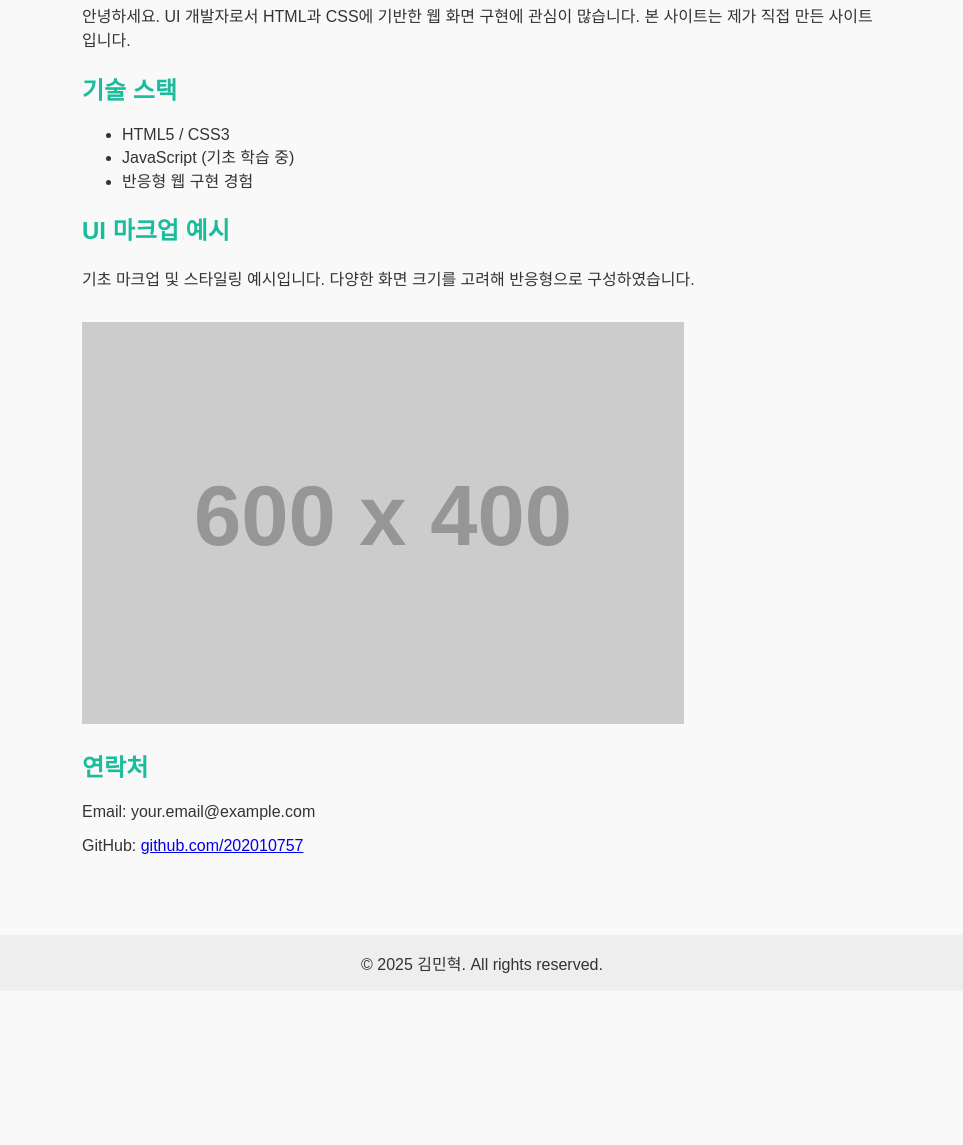
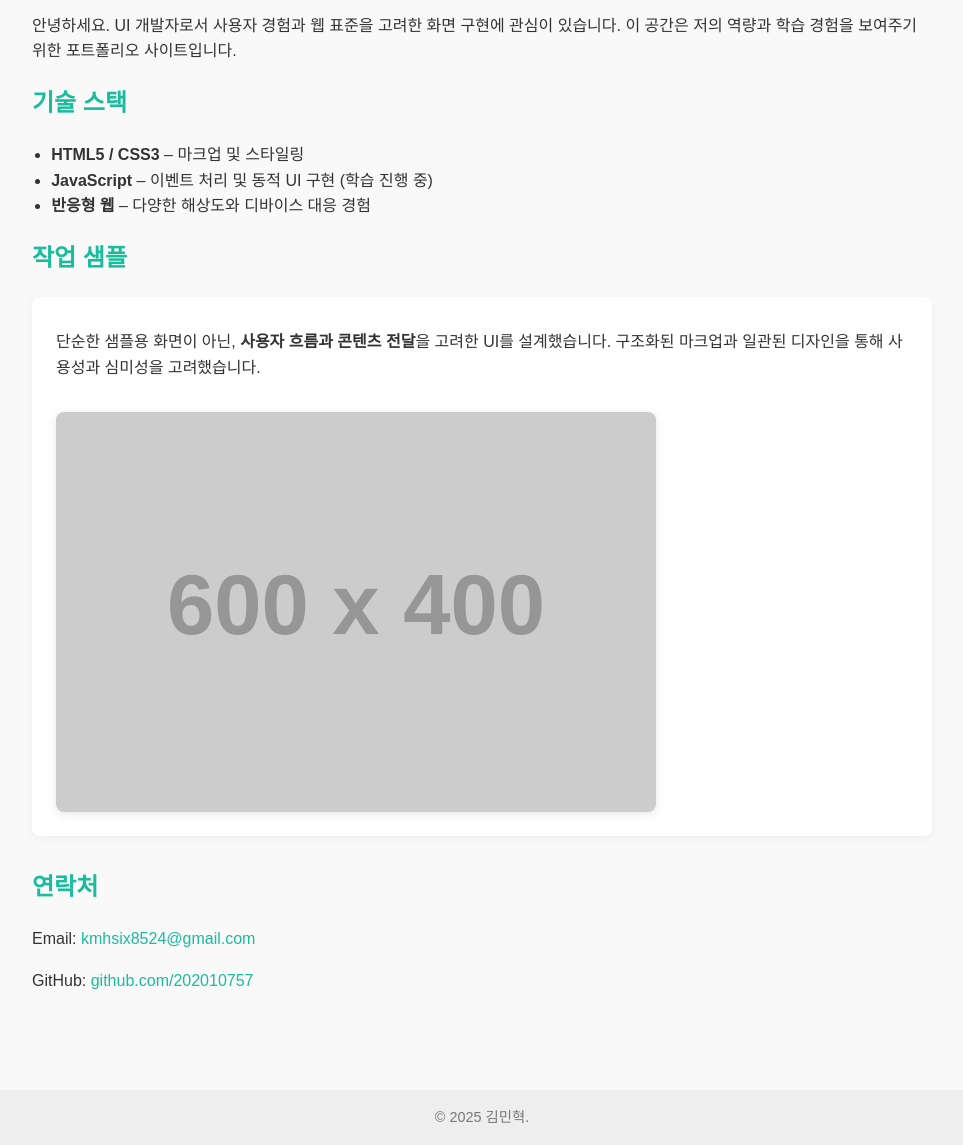
Before and after one commit to 202010757/portfolio-ui, a plain HTML site: page index.html in a window 1280 px wide. Shown: the part 297-1442 px from the top of the page, without its empty margins (158-1121 px from the left). Before the commit the page ends 1288 px from the top, so only its background shows below. Drawn offline with Linux system fonts and the light colour scheme; placeholder pictures from the web are drawn by us.

Commit message:
Update index.html

```diff
--- a/index.html
+++ b/index.html
@@ -3,7 +3,7 @@
 <head>
   <meta charset="UTF-8">
   <meta name="viewport" content="width=device-width, initial-scale=1.0">
-  <title>UI Developer Portfolio</title>
+  <title>김민혁 UI 개발자 포트폴리오</title>
   <style>
     body {
       font-family: 'Arial', sans-serif;
@@ -11,6 +11,7 @@
       padding: 0;
       background-color: #f9f9f9;
       color: #333;
+      line-height: 1.6;
     }
     header {
       background-color: #1abc9c;
@@ -20,57 +21,79 @@
     }
     section {
       padding: 2rem;
-      max-width: 800px;
+      max-width: 900px;
       margin: auto;
     }
     h1, h2 {
       color: #1abc9c;
     }
+    ul {
+      padding-left: 1.2rem;
+    }
     .project img {
       width: 100%;
       max-width: 600px;
       height: auto;
-      border: 1px solid #ccc;
+      border-radius: 8px;
+      box-shadow: 0 2px 10px rgba(0, 0, 0, 0.1);
       margin-top: 1rem;
+    }
+    .project {
+      background: #fff;
+      padding: 1rem 1.5rem;
+      border-radius: 8px;
+      box-shadow: 0 2px 8px rgba(0, 0, 0, 0.05);
+      margin-bottom: 2rem;
+    }
+    .contact a {
+      color: #1abc9c;
+      text-decoration: none;
+    }
+    .contact a:hover {
+      text-decoration: underline;
     }
     footer {
       text-align: center;
       padding: 1rem;
       background-color: #eee;
-      margin-top: 2rem;
+      margin-top: 3rem;
+      font-size: 0.9rem;
+      color: #777;
     }
   </style>
 </head>
 <body>
   <header>
     <h1>김민혁 UI 개발자 포트폴리오</h1>
-    <p>사용자 중심의 UI를 선호합니다.</p>
+    <p>사용자의 입장에서 생각하고, 직관적인 인터페이스를 구현하고자 노력합니다.</p>
   </header>
 
   <section>
-    <h2>소개</h2>
-    <p>안녕하세요. UI 개발자로서 HTML과 CSS에 기반한 웹 화면 구현에 관심이 많습니다. 본 사이트는 제가 직접 만든 사이트입니다.</p>
+    <h2> 소개</h2>
+    <p>안녕하세요. UI 개발자로서 사용자 경험과 웹 표준을 고려한 화면 구현에 관심이 있습니다. 이 공간은 저의 역량과 학습 경험을 보여주기 위한 포트폴리오 사이트입니다.</p>
 
-    <h2>기술 스택</h2>
+    <h2> 기술 스택</h2>
     <ul>
-      <li>HTML5 / CSS3</li>
-      <li>JavaScript (기초 학습 중)</li>
-      <li>반응형 웹 구현 경험</li>
+      <li><strong>HTML5 / CSS3</strong> –  마크업 및 스타일링 </li>
+      <li><strong>JavaScript</strong> – 이벤트 처리 및 동적 UI 구현 (학습 진행 중)</li>
+      <li><strong>반응형 웹</strong> – 다양한 해상도와 디바이스 대응 경험</li>
     </ul>
 
-    <h2>UI 마크업 예시</h2>
+    <h2> 작업 샘플</h2>
     <div class="project">
-      <p>기초 마크업 및 스타일링 예시입니다. 다양한 화면 크기를 고려해 반응형으로 구성하였습니다.</p>
-      <img src="https://via.placeholder.com/600x400.png?text=UI+Markup+Sample" alt="UI 예시 화면">
+      <p>단순한 샘플용 화면이 아닌, <strong>사용자 흐름과 콘텐츠 전달</strong>을 고려한 UI를 설계했습니다. 구조화된 마크업과 일관된 디자인을 통해 사용성과 심미성을 고려했습니다.</p>
+      <img src="https://via.placeholder.com/600x400.png?text=Responsive+UI+Design" alt="반응형 UI 작업 이미지">
     </div>
 
-    <h2>연락처</h2>
-    <p>Email: your.email@example.com</p>
-    <p>GitHub: <a href="https://github.com/202010757" target="_blank">github.com/202010757</a></p>
+    <h2> 연락처</h2>
+    <div class="contact">
+      <p>Email: <a href="mailto:kmhsix8524@gmail.com">kmhsix8524@gmail.com</a></p>
+      <p>GitHub: <a href="https://github.com/202010757" target="_blank">github.com/202010757</a></p>
+    </div>
   </section>
 
   <footer>
-    &copy; 2025 김민혁. All rights reserved.
+    &copy; 2025 김민혁.
   </footer>
 </body>
 </html>
```
